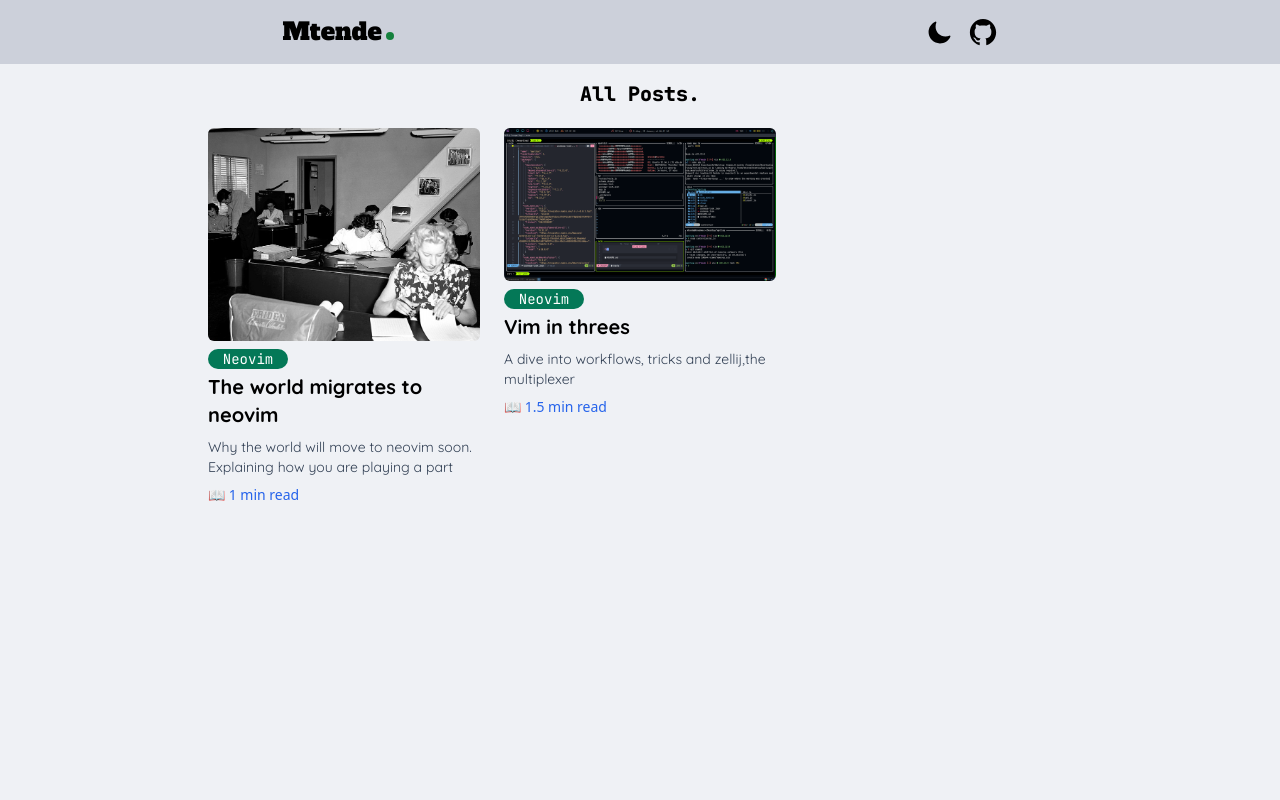
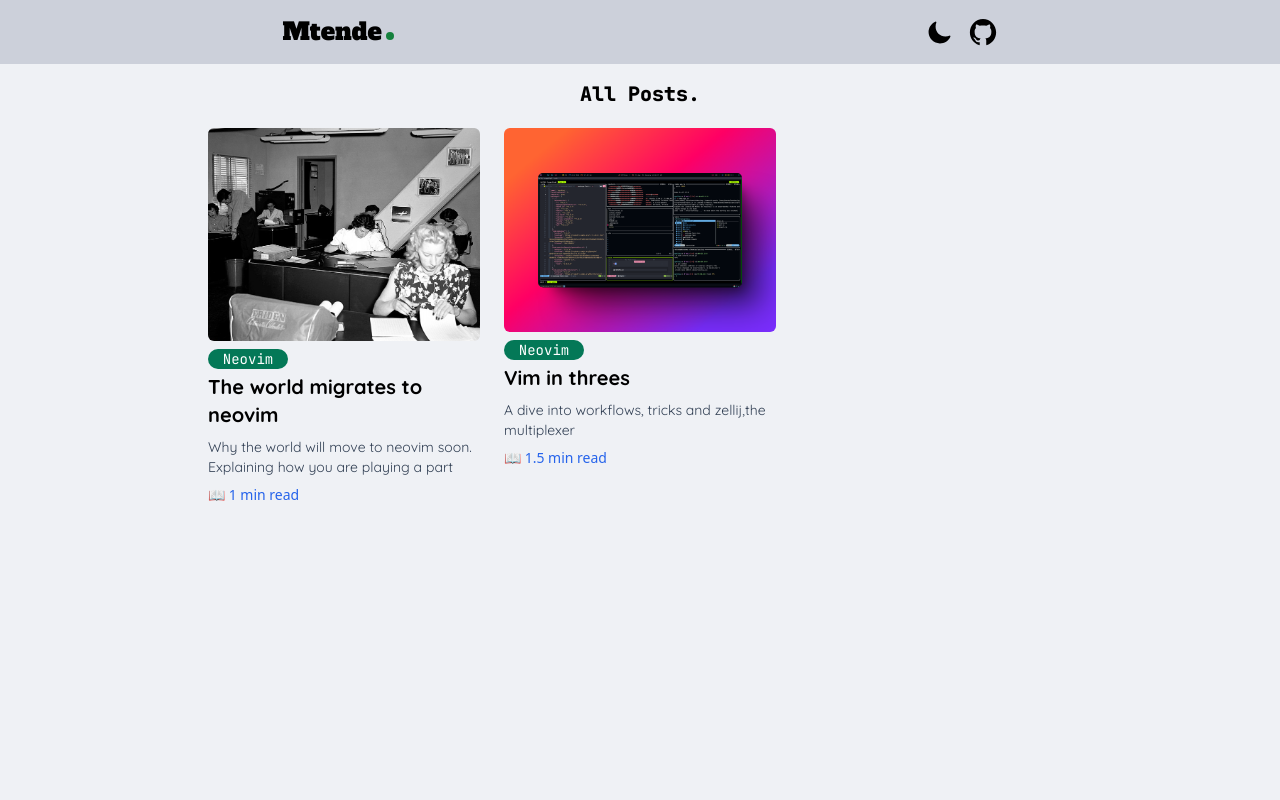
Before and after one commit to Mtendekuyokwa19/Mtendekuyokwa19.github.io, a React (Vite) app: page / in a window 1280 px wide. Shown: the top 800 px of the page. Built offline with nearby package versions, Linux system fonts and the light colour scheme; a web font is replaced by a local one.

Commit message:
addition of a preview image

```diff
--- a/src/Home.tsx
+++ b/src/Home.tsx
@@ -75,8 +75,8 @@
         <div className="flex dark:hover:bg-everNav p-2 rounded-md hover:bg-slate-200 transition ease-in-out dalay-150  flex-col w-72 gap-2 font-Quicksand ">
           <div>
             <img
-              src="/workflow.png"
-              alt="woman on computer"
+              src="/preview2.png"
+              alt="my workflow"
               className="rounded-md"
             />
           </div>
```
Also changed, not shown: public/preview2.png (added).
